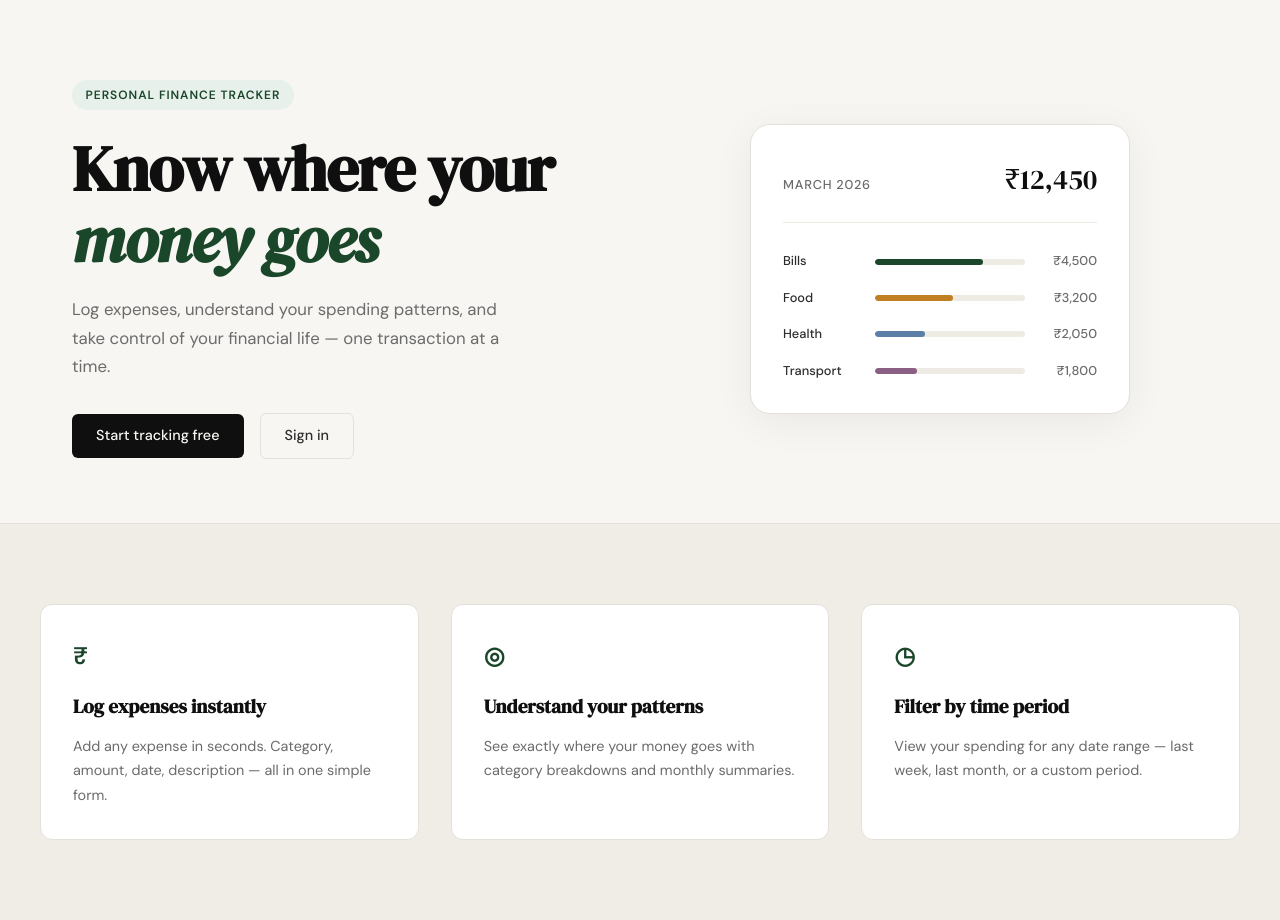
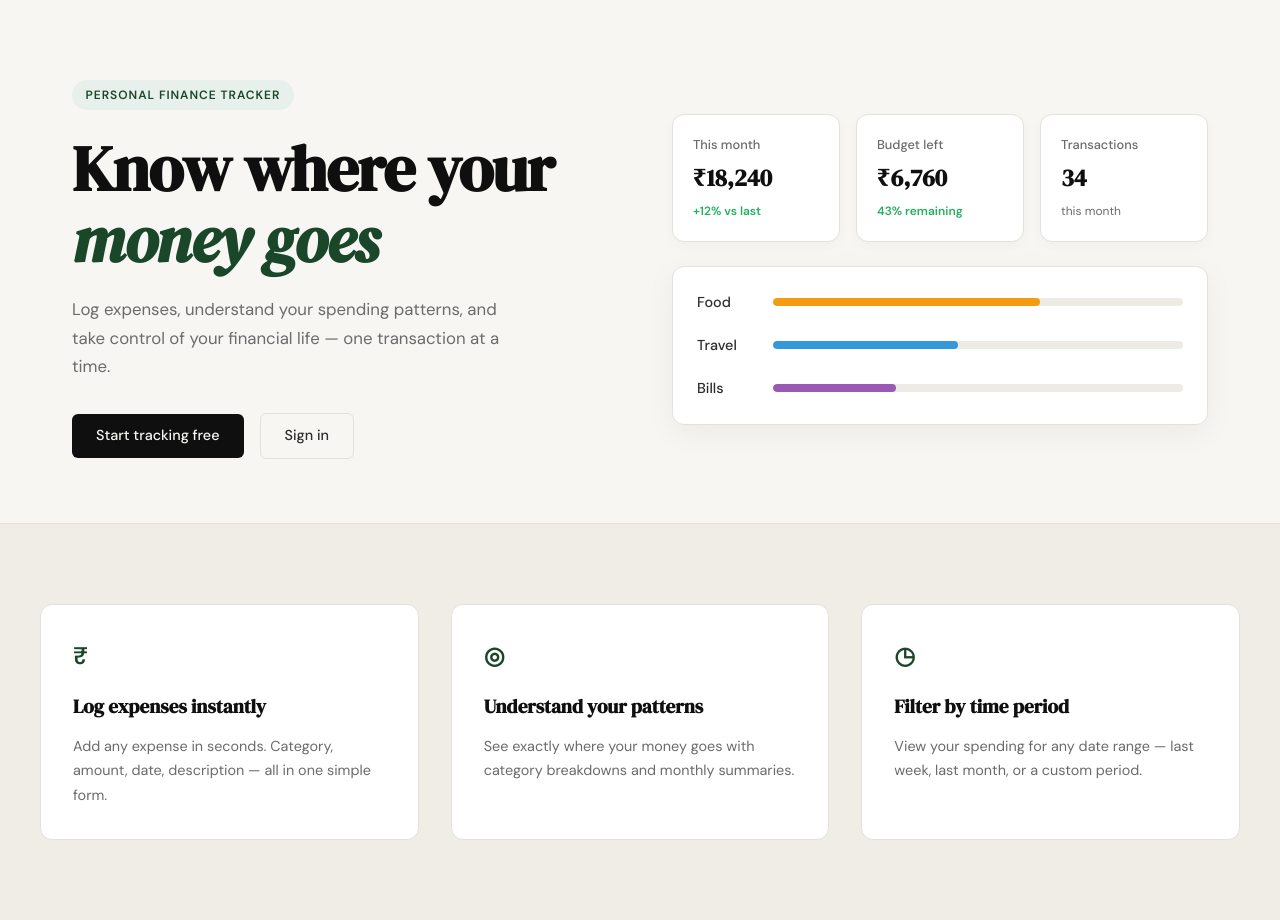
Before and after one commit to Shreyaviit2026/Spendly, a Flask app: page / in a window 1280 px wide. Shown: the part 61-981 px from the top of the page. Run offline with Flask 3, Linux system fonts and the light colour scheme.

Commit message:
landing: redesign hero section to match mockup
Co-Authored-By: Claude <noreply@anthropic.com>

```diff
--- /dev/null
+++ b/static/css/landing.css
@@ -0,0 +1,100 @@
+.hero-visual {
+    display: flex;
+    justify-content: center;
+}
+
+.dashboard-mock {
+    display: flex;
+    flex-direction: column;
+    gap: 1.5rem;
+    width: 100%;
+    max-width: 700px;
+}
+
+.stats-grid {
+    display: grid;
+    grid-template-columns: repeat(3, 1fr);
+    gap: 1rem;
+}
+
+.stat-card {
+    background: var(--paper-card);
+    border: 1px solid var(--border);
+    border-radius: var(--radius-md);
+    padding: 1.25rem;
+    display: flex;
+    flex-direction: column;
+    gap: 0.25rem;
+    box-shadow: 0 4px 12px rgba(0,0,0,0.03);
+}
+
+.stat-label {
+    font-size: 0.8rem;
+    color: var(--ink-muted);
+    font-weight: 500;
+}
+
+.stat-value {
+    font-family: var(--font-display);
+    font-size: 1.5rem;
+    color: var(--ink);
+    font-weight: 600;
+}
+
+.stat-trend {
+    font-size: 0.75rem;
+    color: var(--ink-muted);
+}
+
+.stat-trend.positive {
+    color: #27ae60;
+    font-weight: 600;
+}
+
+.category-card {
+    background: var(--paper-card);
+    border: 1px solid var(--border);
+    border-radius: var(--radius-md);
+    padding: 1.5rem;
+    display: flex;
+    flex-direction: column;
+    gap: 1.25rem;
+    box-shadow: 0 8px 30px rgba(0,0,0,0.05);
+}
+
+.category-row {
+    display: flex;
+    align-items: center;
+    gap: 1rem;
+}
+
+.category-name {
+    width: 60px;
+    font-size: 0.9rem;
+    color: var(--ink-soft);
+    font-weight: 500;
+}
+
+.category-track {
+    flex: 1;
+    height: 8px;
+    background: var(--border-soft);
+    border-radius: 999px;
+    overflow: hidden;
+}
+
+.category-bar {
+    height: 100%;
+    border-radius: 999px;
+    transition: width 0.6s ease;
+}
+
+.bar-orange { background: #f39c12; }
+.bar-blue { background: #3498db; }
+.bar-purple { background: #9b59b6; }
+
+@media (max-width: 600px) {
+    .stats-grid {
+        grid-template-columns: 1fr;
+    }
+}
--- a/templates/landing.html
+++ b/templates/landing.html
@@ -1,4 +1,8 @@
 {% extends "base.html" %}
+
+{% block head %}
+<link rel="stylesheet" href="{{ url_for('static', filename='css/landing.css') }}">
+{% endblock %}
 
 {% block title %}Spendly — Track Every Rupee{% endblock %}
 
@@ -22,39 +26,42 @@
         </div>
     </div>
     <div class="hero-visual">
-        <div class="mock-card">
-            <div class="mock-card-header">
-                <span class="mock-label">March 2026</span>
-                <span class="mock-total">₹12,450</span>
+        <div class="dashboard-mock">
+            <div class="stats-grid">
+                <div class="stat-card">
+                    <span class="stat-label">This month</span>
+                    <span class="stat-value">₹18,240</span>
+                    <span class="stat-trend positive">+12% vs last</span>
+                </div>
+                <div class="stat-card">
+                    <span class="stat-label">Budget left</span>
+                    <span class="stat-value">₹6,760</span>
+                    <span class="stat-trend positive">43% remaining</span>
+                </div>
+                <div class="stat-card">
+                    <span class="stat-label">Transactions</span>
+                    <span class="stat-value">34</span>
+                    <span class="stat-trend">this month</span>
+                </div>
             </div>
-            <div class="mock-bars">
-                <div class="mock-bar-row">
-                    <span class="mock-cat">Bills</span>
-                    <div class="mock-bar-track">
-                        <div class="mock-bar" style="width: 72%"></div>
+            <div class="category-card">
+                <div class="category-row">
+                    <span class="category-name">Food</span>
+                    <div class="category-track">
+                        <div class="category-bar bar-orange" style="width: 65%"></div>
                     </div>
-                    <span class="mock-amt">₹4,500</span>
                 </div>
-                <div class="mock-bar-row">
-                    <span class="mock-cat">Food</span>
-                    <div class="mock-bar-track">
-                        <div class="mock-bar mock-bar-2" style="width: 52%"></div>
+                <div class="category-row">
+                    <span class="category-name">Travel</span>
+                    <div class="category-track">
+                        <div class="category-bar bar-blue" style="width: 45%"></div>
                     </div>
-                    <span class="mock-amt">₹3,200</span>
                 </div>
-                <div class="mock-bar-row">
-                    <span class="mock-cat">Health</span>
-                    <div class="mock-bar-track">
-                        <div class="mock-bar mock-bar-3" style="width: 33%"></div>
+                <div class="category-row">
+                    <span class="category-name">Bills</span>
+                    <div class="category-track">
+                        <div class="category-bar bar-purple" style="width: 30%"></div>
                     </div>
-                    <span class="mock-amt">₹2,050</span>
-                </div>
-                <div class="mock-bar-row">
-                    <span class="mock-cat">Transport</span>
-                    <div class="mock-bar-track">
-                        <div class="mock-bar mock-bar-4" style="width: 28%"></div>
-                    </div>
-                    <span class="mock-amt">₹1,800</span>
                 </div>
             </div>
         </div>
```
Also changed, not shown: hero.png (added).
